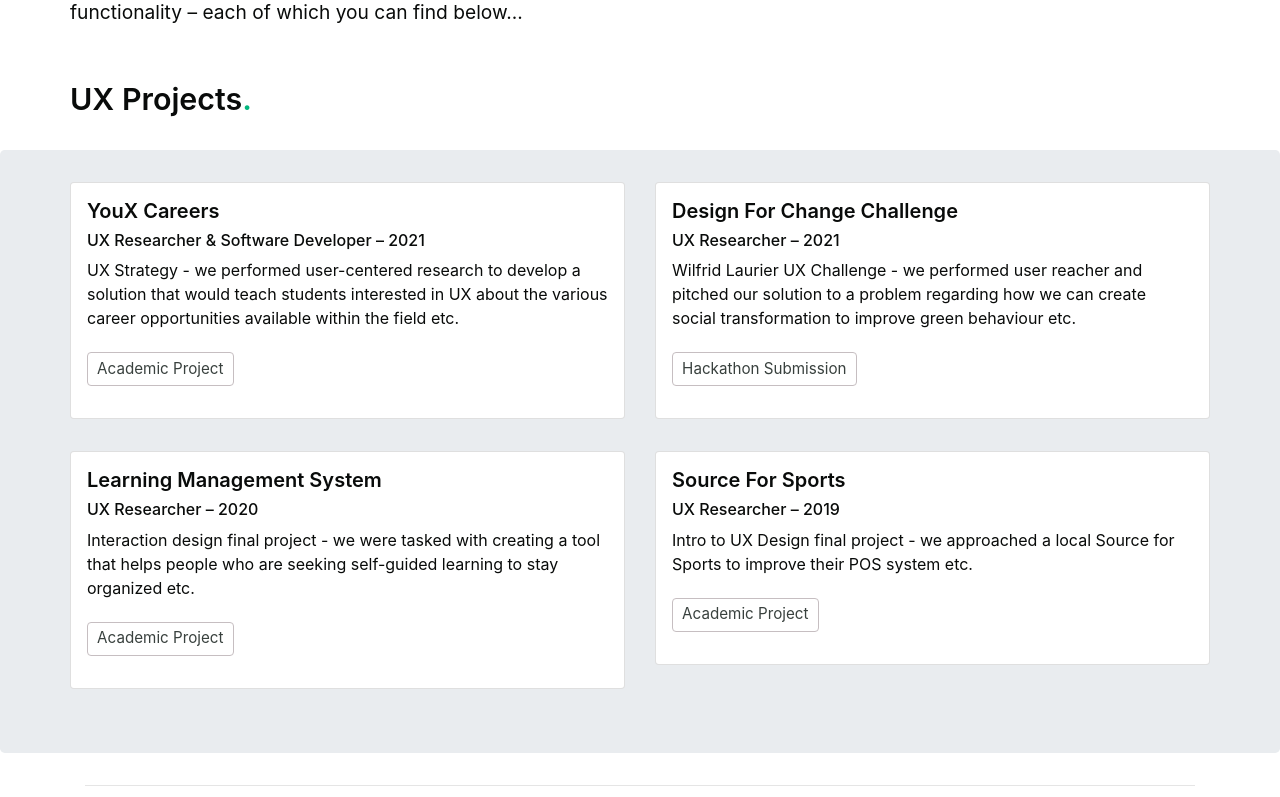
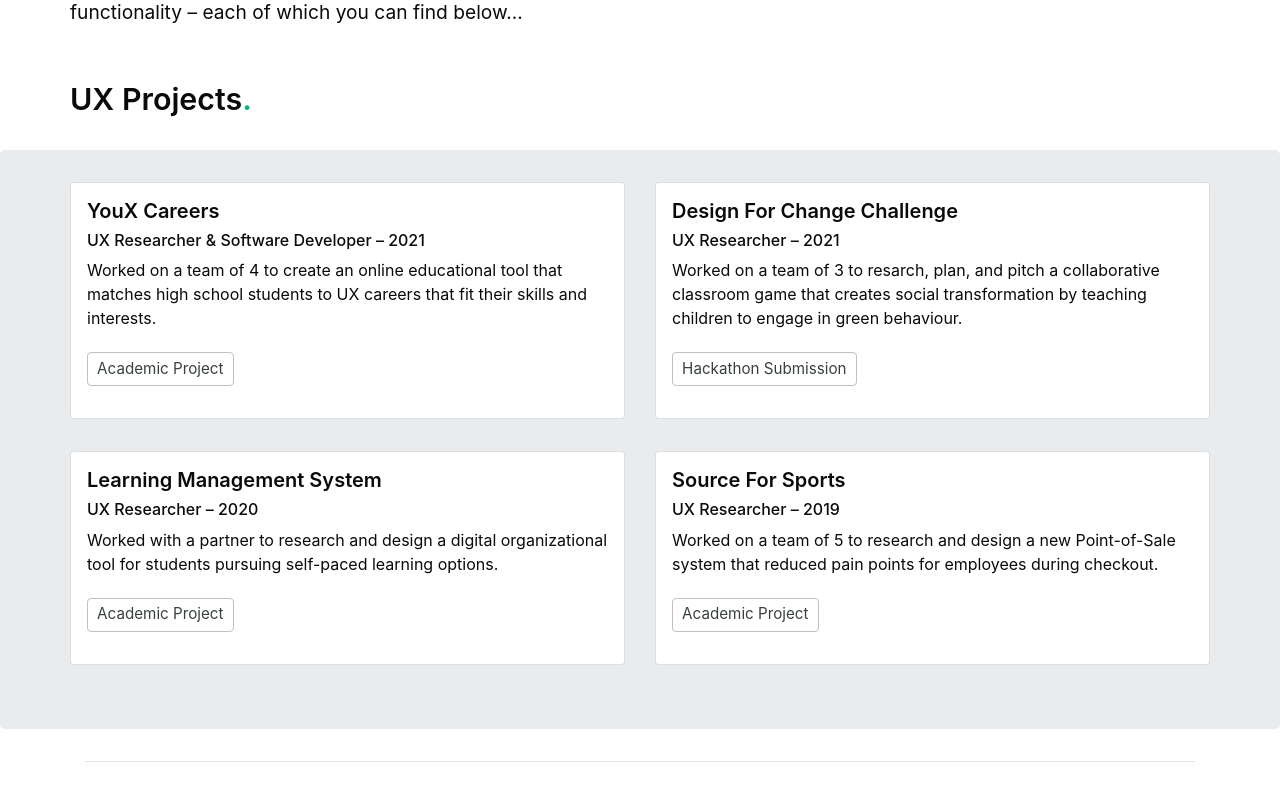
Before and after one commit to kelvinkellner/portfolio-v3, a React (Create React App) app: page /ux in a window 1280 px wide. Shown: the part 547-1344 px from the top of the page. Built offline with nearby package versions, Linux system fonts and the light colour scheme; a web font is replaced by a local one.

Commit message:
UX Projects content changed

```diff
--- a/src/components/pages/UX.js
+++ b/src/components/pages/UX.js
@@ -34,16 +34,16 @@
                 </Container>
                 <ProjectDeck>
                     <Project title="YouX Careers" role="UX Researcher &amp; Software Developer" year="2021" type="Academic Project">
-                        UX Strategy - we performed user-centered research to develop a solution that would teach students interested in UX about the various career opportunities available within the field etc.
+                        Worked on a team of 4 to create an online educational tool that matches high school students to UX careers that fit their skills and interests.
                     </Project>
                     <Project title="Design For Change Challenge" role="UX Researcher" year="2021" type="Hackathon Submission">
-                        Wilfrid Laurier UX Challenge - we performed user reacher and pitched our solution to a problem regarding how we can create social transformation to improve green behaviour etc.
+                        Worked on a team of 3 to resarch, plan, and pitch a collaborative classroom game that creates social transformation by teaching children to engage in green behaviour.
                     </Project>
                     <Project title="Learning Management System" role="UX Researcher" year="2020" type="Academic Project">
-                        Interaction design final project - we were tasked with creating a tool that helps people who are seeking self-guided learning to stay organized etc.
+                        Worked with a partner to research and design a digital organizational tool for students pursuing self-paced learning options.
                     </Project>
                     <Project title="Source For Sports" role="UX Researcher" year="2019" type="Academic Project">
-                        Intro to UX Design final project - we approached a local Source for Sports to improve their POS system etc.
+                        Worked on a team of 5 to research and design a new Point-of-Sale system that reduced pain points for employees during checkout.
                     </Project>
                 </ProjectDeck>
             </div>
```
